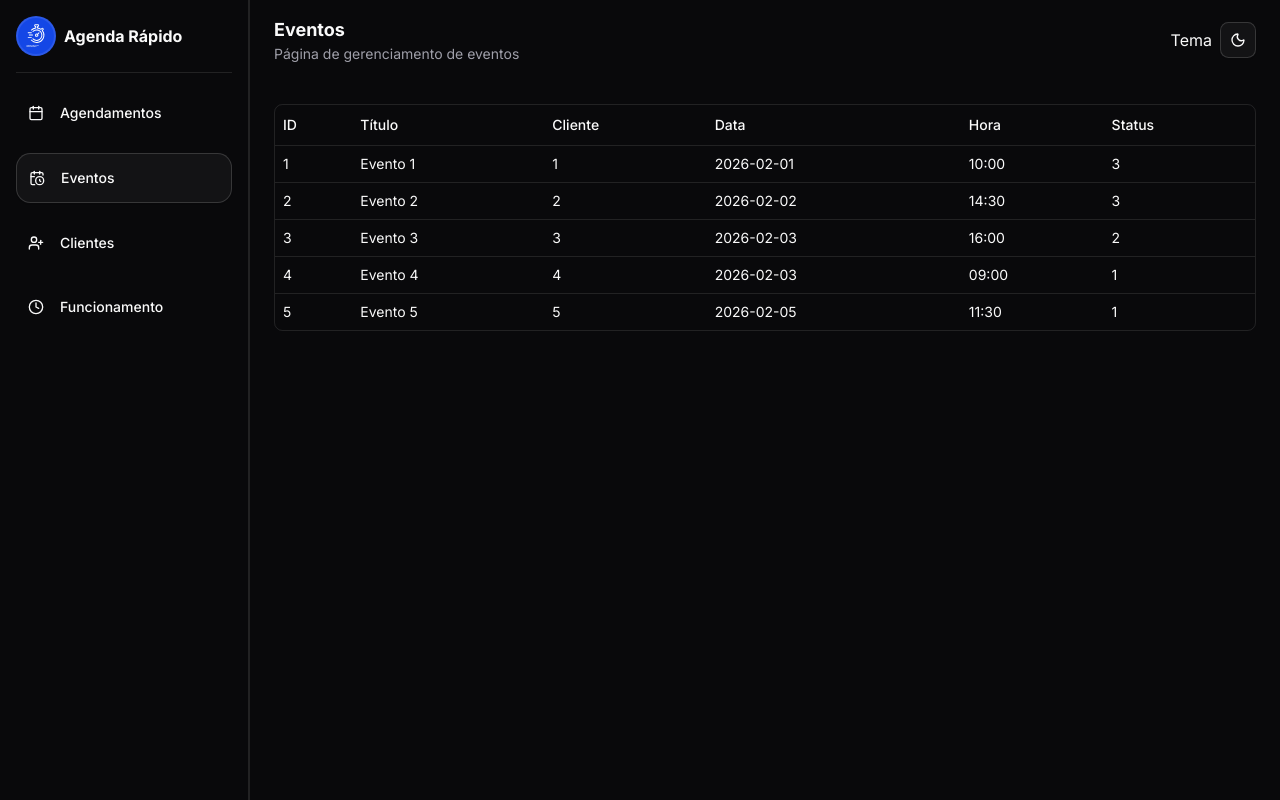
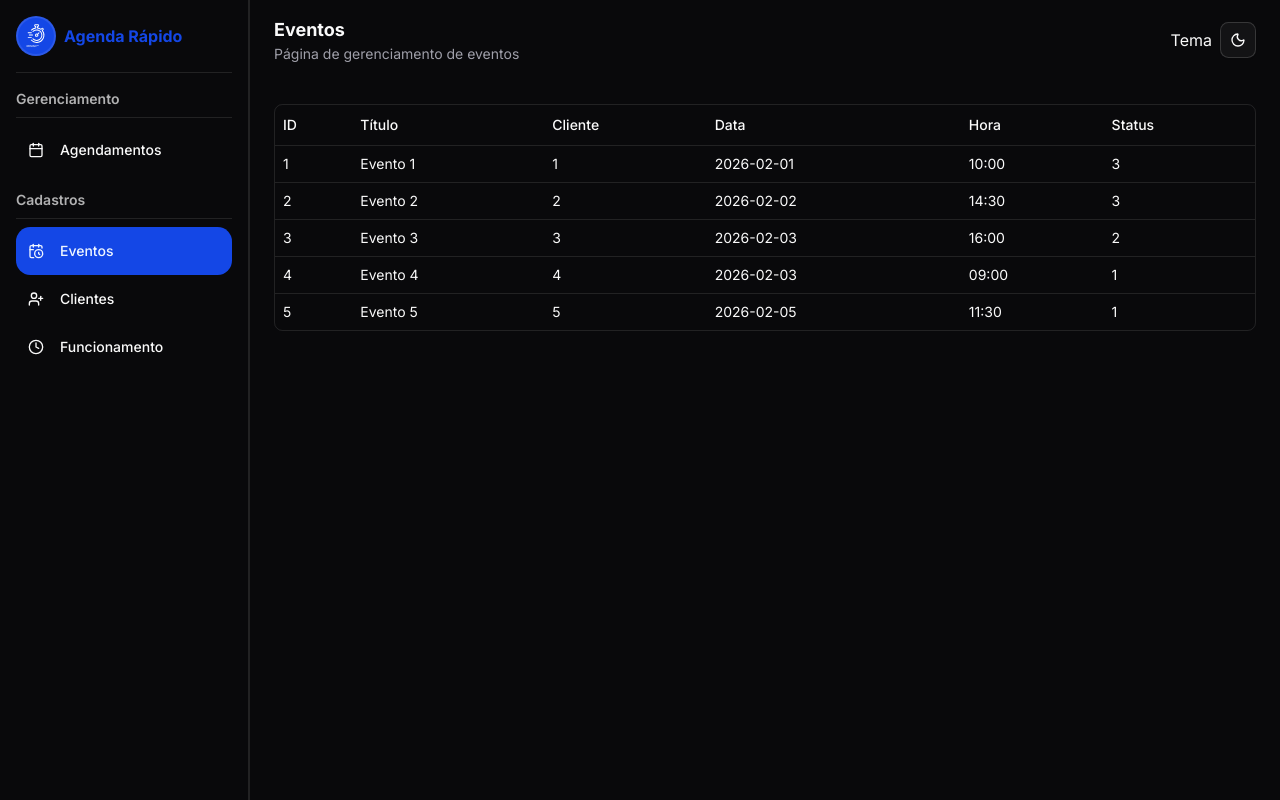
Before and after one commit to victors21dev/agenda-rapido, a React (Vite) app: page /eventos in a window 1280 px wide. Built offline with nearby package versions, Linux system fonts and the light colour scheme.

Commit message:
feat: Section added to split pages in the sidebar

```diff
--- a/src/components/layout/ItemSidebar.tsx
+++ b/src/components/layout/ItemSidebar.tsx
@@ -19,7 +19,7 @@ const ItemSideBar = ({
   return (
     <Button
       asChild
-      variant={active ? "outline" : "ghost"}
+      variant={active ? "default" : "ghost"}
       className={"flex items-center gap-4 py-6 w-full justify-start rounded-xl"}
     >
       <NavLink to={redirectPath}>
--- a/src/components/layout/Sidebar.tsx
+++ b/src/components/layout/Sidebar.tsx
@@ -6,7 +6,7 @@ const Sidebar = () => {
   return (
     <div className="bg-background h-full border-r-2 border-sidebar-border p-4 gap-4 flex flex-col">
       <div className="flex gap-2 items-center">
-        <div className="font-bold text-md flex gap-2 items-center text-foreground">
+        <div className="font-bold text-md flex gap-2 items-center text-primary">
           <div className="w-10 h-10 bg-primary flex items-center justify-center rounded-full border-2 border-primary-border">
             <img
               src="/noun-fast-848423.svg"
@@ -19,11 +19,26 @@ const Sidebar = () => {
       </div>
       <hr />
       <div className="flex flex-col gap-4">
+        <div>
+          <div className="flex flex-col mb-2">
+            <div className="text-sm font-semibold text-foreground/70 mb-2">
+              Gerenciamento
+            </div>
+            <hr />
+          </div>
           <ItemSideBar
             icon={<Calendar size={16} />}
             label="Agendamentos"
             redirectPath="/agendamentos"
           />
+        </div>
+        <div>
+          <div className="flex flex-col mb-2">
+            <div className="text-sm font-semibold text-foreground/70 mb-2">
+              Cadastros
+            </div>
+            <hr />
+          </div>
           <ItemSideBar
             icon={<CalendarClock size={16} />}
             label="Eventos"
@@ -41,6 +56,7 @@ const Sidebar = () => {
           />
         </div>
       </div>
+    </div>
   );
 };
 
```
Lines whose indentation alone changed are shown as unchanged.
